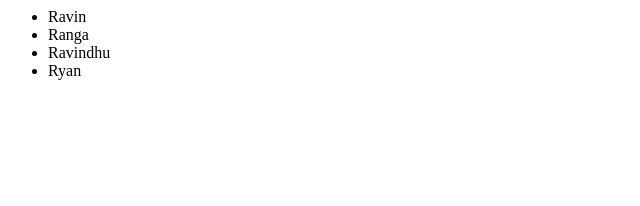
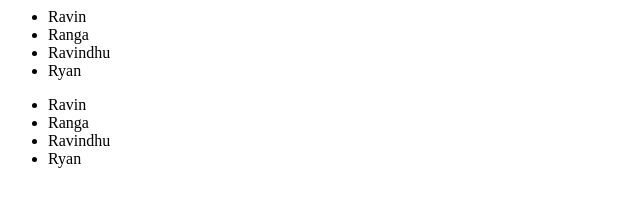
Before and after one commit to ravinnw/test-repo, a plain HTML site: page index.html in a window 1280 px wide. Shown: the whole page, without its empty margins (0-640 px from the left). Drawn offline with Linux system fonts and the light colour scheme.

Commit message:
Add second list

```diff
--- a/index.html
+++ b/index.html
@@ -10,6 +10,12 @@
                 <li>Ravindhu</li>
                 <li>Ryan</li>
             </ul>
+            <ul>
+                <li>Ravin</li>
+                <li>Ranga</li>
+                <li>Ravindhu</li>
+                <li>Ryan</li>
+            </ul>
         </div>
     </bod>
 </html>
```
